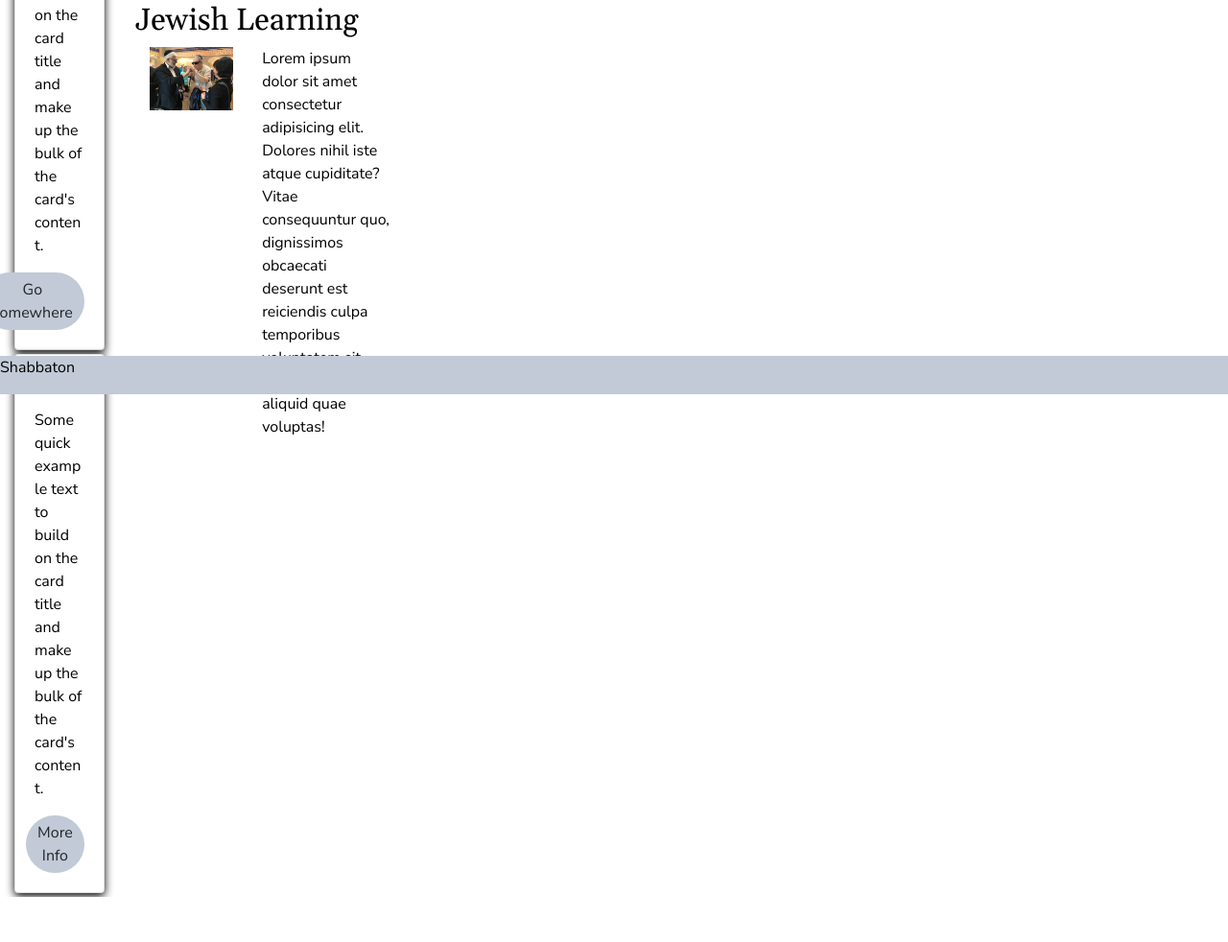
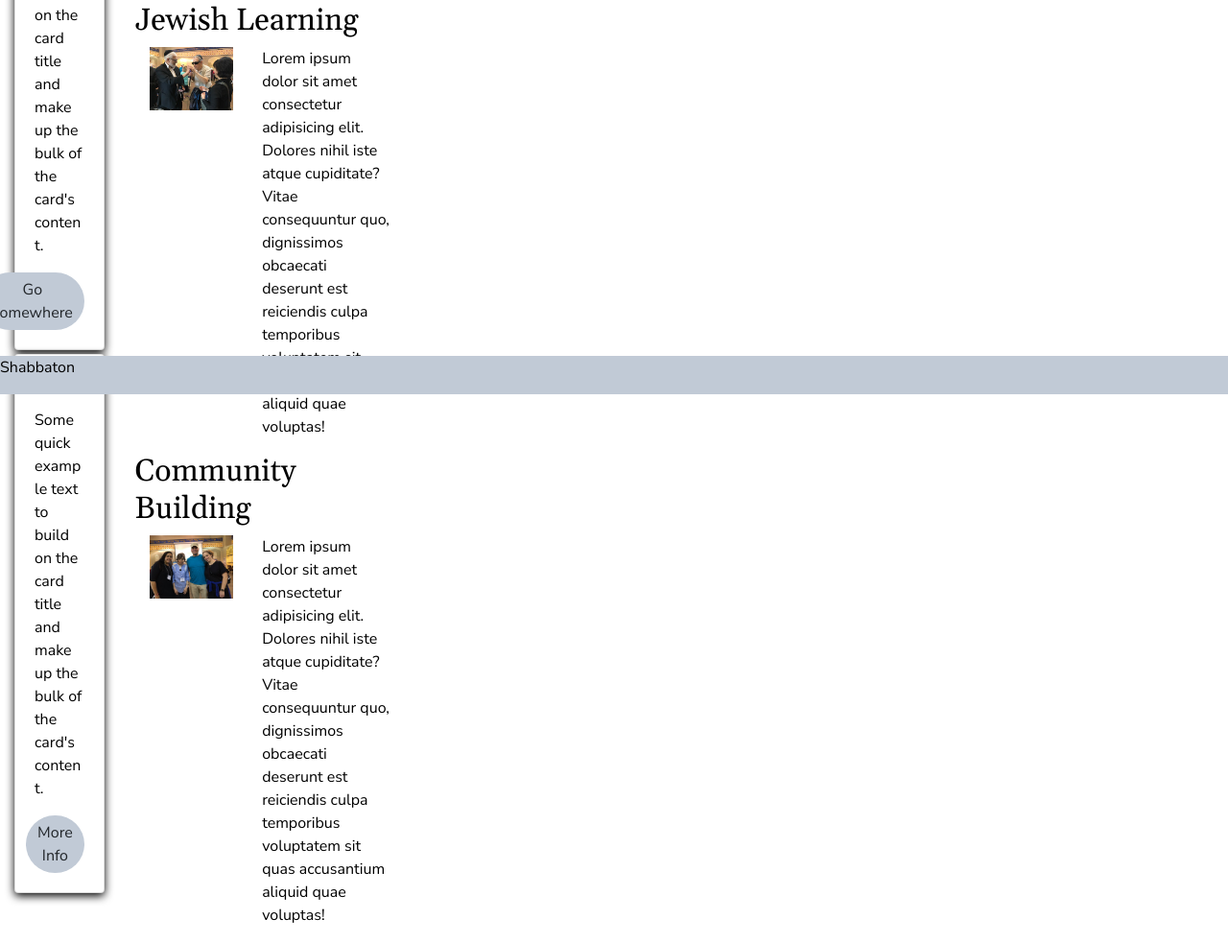
Before and after one commit to KAronoff/dbshabbaton, a plain HTML site: page index.html in a window 1280 px wide. Shown: the part 389-1371 px from the top of the page at 96% size. Before the commit the page ends 1324 px from the top, so only its background shows below. Drawn offline with nearby package versions, Linux system fonts and the light colour scheme.

Commit message:
added another row including a commnity building line

```diff
--- a/index.html
+++ b/index.html
@@ -95,6 +95,25 @@
         </div>
       </div>
       <!-- end  2 row -->
+      <!-- start row 3 -->
+      <div class="row">
+        <h2 class="mydisplayFont">
+          Community Building
+        </h2>
+      </div>
+      <!-- end row 3 -->
+      <!-- start 4 row -->
+      <div class="row">
+          <div class="col-md-5">
+            <img src="Assets/Images/people_looking_like_friends.jpg" class="img-fluid" alt="DeafBlind Participants and SSPs smiling with their arms around each other">
+          </div>
+          <div class="col-md-7">
+            <p>
+              Lorem ipsum dolor sit amet consectetur adipisicing elit. Dolores nihil iste atque cupiditate? Vitae consequuntur quo, dignissimos obcaecati deserunt est reiciendis culpa temporibus voluptatem sit quas accusantium aliquid quae voluptas!
+            </p>
+          </div>
+        </div>
+      <!-- end 4 row -->
 
     </div>
     <!-- end right column -->
```
Also changed, not shown: Assets/Images/people_looking_like_friends.jpg (added).
